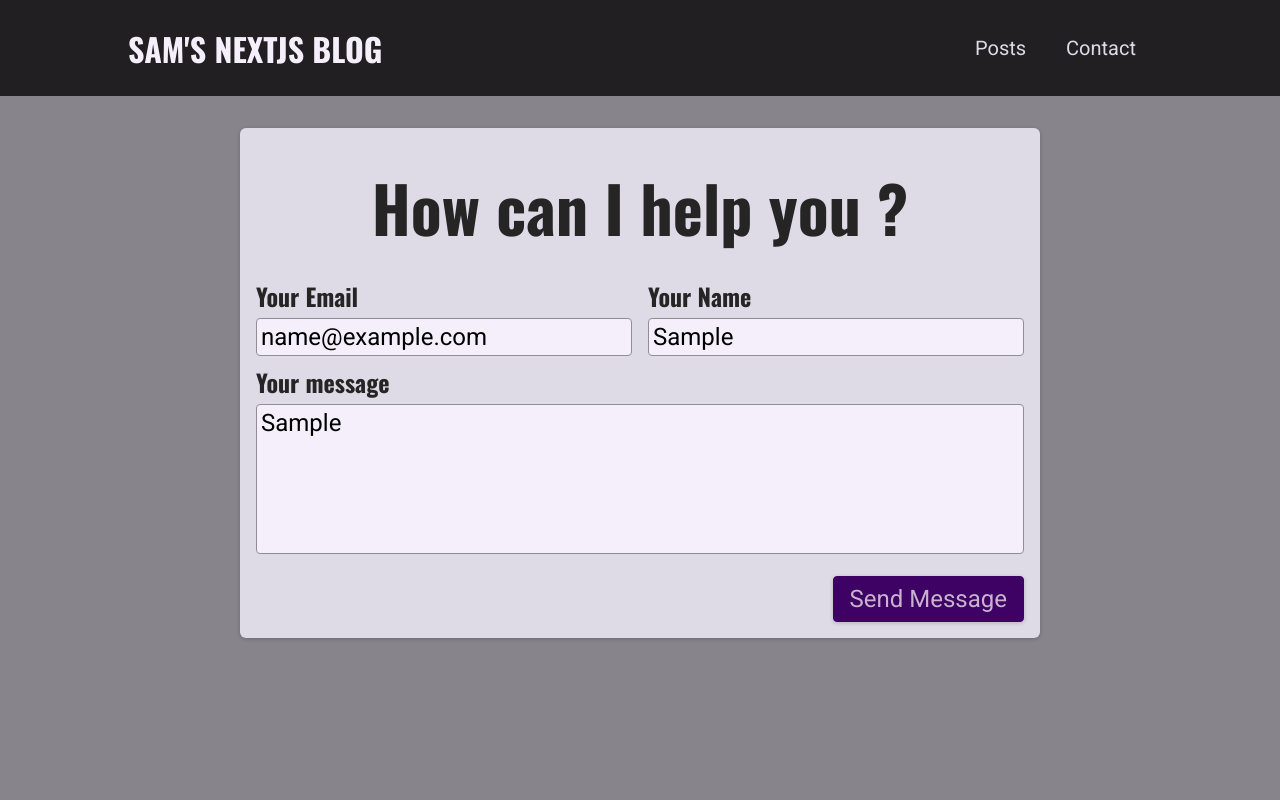
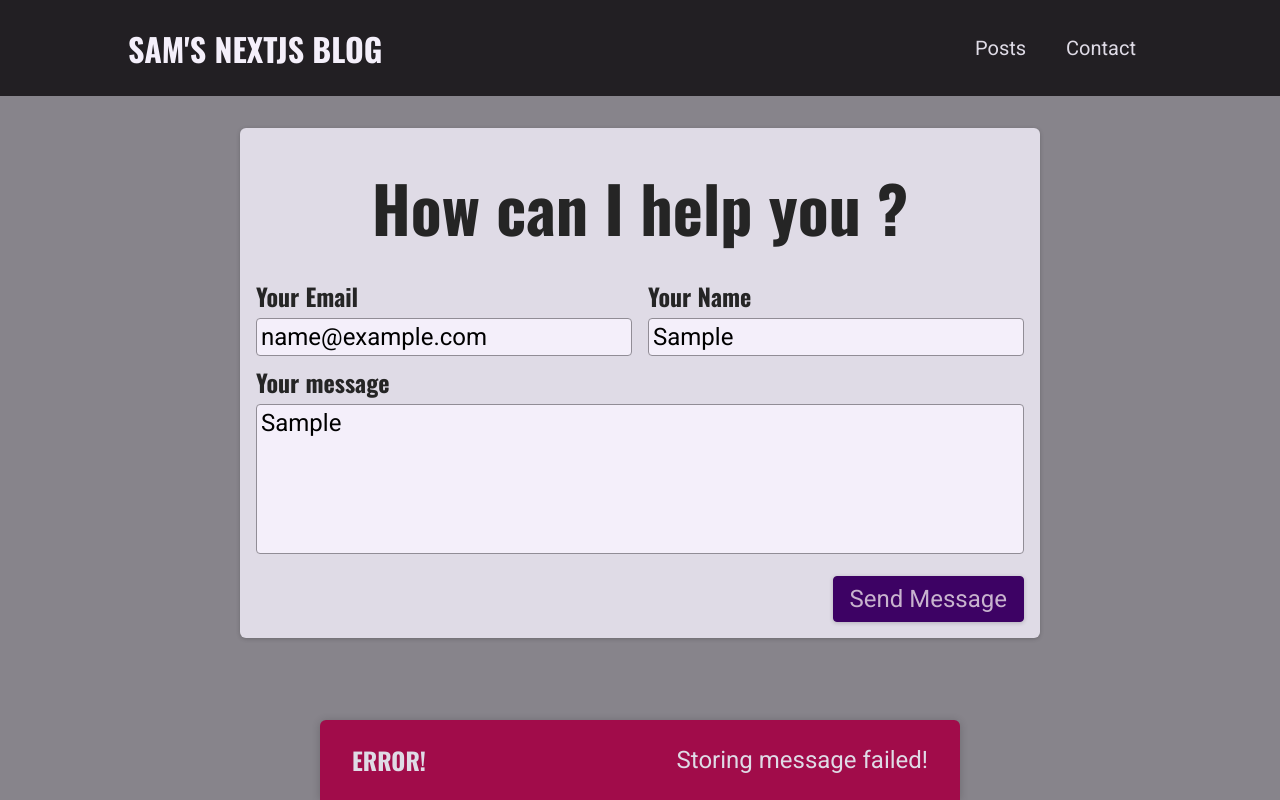
Before and after one commit to Samuel-Marien/blog_nextJs, a Next.js app: page /contact in a window 1280 px wide. Both pictures are taken after typing "name@example.com", "Sample", "Sample" into the empty fields and a click on the button "Send Message". Built offline with nearby package versions, Linux system fonts and the light colour scheme; no server answers; the database is empty.

Commit message:
Adding UI feedback with notifications

```diff
--- a/components/contact/contact-form.js
+++ b/components/contact/contact-form.js
@@ -1,26 +1,83 @@
-import React, { useState } from 'react'
+import React, { useState, useEffect } from 'react'
 
 import classes from './contact-form.module.css'
+import Notification from '../ui/notification'
+
+async function sendContactData(contactDetails) {
+  const response = await fetch('/api/contact', {
+    method: 'POST',
+    body: JSON.stringify(contactDetails),
+    headers: { 'Content-Type': 'application/json' }
+  })
+
+  const data = await response.json()
+
+  if (!response.ok) {
+    throw new Error(data.message || 'Something went wrong')
+  }
+}
 
 const ContactForm = () => {
   const [enteredEmail, setEnteredEmail] = useState()
   const [enteredName, setEnteredName] = useState()
   const [enteredMessage, setEnteredMessage] = useState()
+  const [requestStatus, setRequestStatus] = useState() // pending, success, error, undefined
+  const [requestError, setRequestError] = useState()
 
-  function sendMessageHandler(event) {
+  useEffect(() => {
+    if (requestStatus === 'success' || requestStatus === 'error') {
+      const timer = setTimeout(() => {
+        setRequestStatus(null)
+        setRequestError(null)
+      }, 3000)
+      return () => clearTimeout(timer)
+    }
+  }, [requestStatus])
+
+  async function sendMessageHandler(event) {
     event.preventDefault()
 
     // Optionnal : add client-side validation
+    setRequestStatus('pending')
 
-    fetch('/api/contact', {
-      method: 'POST',
-      body: JSON.stringify({
+    try {
+      await sendContactData({
         email: enteredEmail,
         name: enteredName,
         message: enteredMessage
-      }),
-      headers: { 'Content-Type': 'application/json' }
-    })
+      })
+      setRequestStatus('success')
+      setEnteredMessage('')
+      setEnteredEmail('')
+      setEnteredName('') //
+    } catch (error) {
+      setRequestError(error.message) // reprendre ici!
+      setRequestStatus('error')
+    }
+  }
+
+  let notification
+
+  if (requestStatus === 'pending') {
+    notification = {
+      status: 'pending',
+      title: 'Sending message...',
+      message: 'Your message is on its way'
+    }
+  }
+  if (requestStatus === 'success') {
+    notification = {
+      status: 'success',
+      title: 'Success!',
+      message: 'Message sent successfully'
+    }
+  }
+  if (requestStatus === 'error') {
+    notification = {
+      status: 'error',
+      title: 'ERROR!',
+      message: requestError
+    }
   }
 
   return (
@@ -62,6 +119,13 @@
           <button>Send Message</button>
         </div>
       </form>
+      {notification && (
+        <Notification
+          status={notification.status}
+          title={notification.title}
+          message={notification.message}
+        />
+      )}
     </section>
   )
 }
--- /dev/null
+++ b/components/ui/notification.js
@@ -0,0 +1,28 @@
+import React from 'react'
+
+import classes from './notification.module.css'
+
+function Notification(props) {
+  const { title, message, status } = props
+
+  let statusClasses = ''
+
+  if (status === 'success') {
+    statusClasses = classes.success
+  }
+
+  if (status === 'error') {
+    statusClasses = classes.error
+  }
+
+  const cssClasses = `${classes.notification} ${statusClasses}`
+
+  return (
+    <div className={cssClasses}>
+      <h2>{title}</h2>
+      <p>{message}</p>
+    </div>
+  )
+}
+
+export default Notification
--- /dev/null
+++ b/components/ui/notification.module.css
@@ -0,0 +1,43 @@
+.notification {
+  display: flex;
+  justify-content: space-between;
+  align-items: center;
+  color: var(--color-grey-100);
+  background-color: var(--color-grey-800);
+  padding: 0 var(--size-8);
+  box-shadow: 0 1px 8px rgba(0, 0, 0, 0.2);
+  position: fixed;
+  height: 5rem;
+  bottom: 0;
+  width: 100%;
+  left: 0;
+  border-top-right-radius: 0;
+  border-top-left-radius: 0;
+}
+
+.notification h2 {
+  font-size: var(--size-6);
+  margin: 0;
+}
+
+.notification p {
+  margin: 0;
+}
+
+.success {
+  background-color: var(--color-success-500);
+  color: var(--color-grey-800);
+}
+
+.error {
+  background-color: var(--color-error-500);
+}
+
+@media (min-width: 768px) {
+  .notification {
+    width: 40rem;
+    left: calc(50% - 20rem);
+    border-top-right-radius: 6px;
+    border-top-left-radius: 6px;
+  }
+}
```
